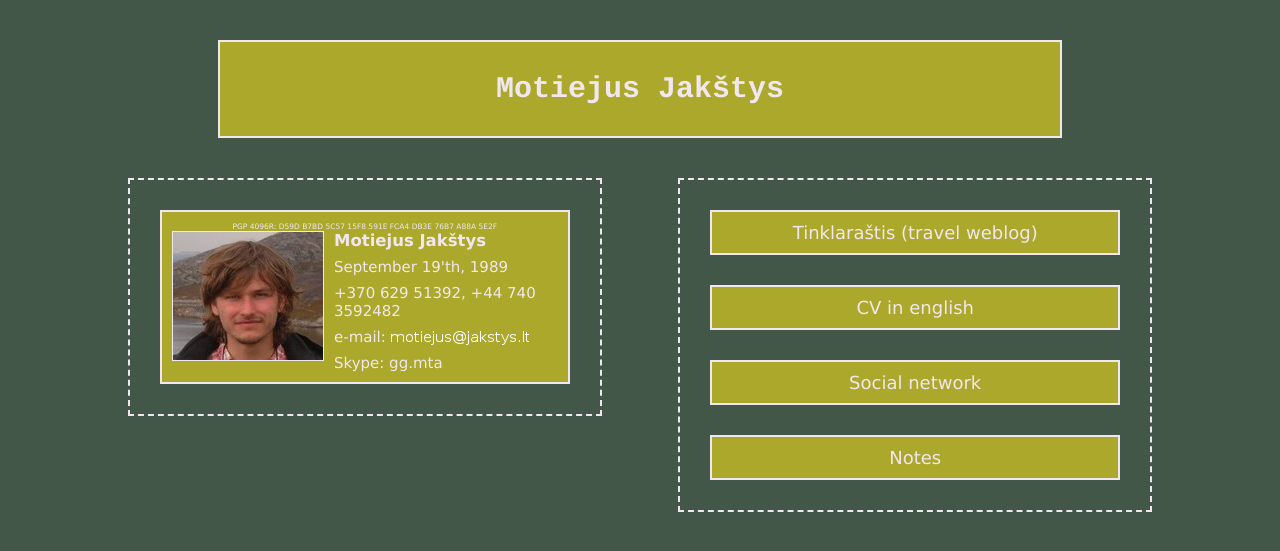
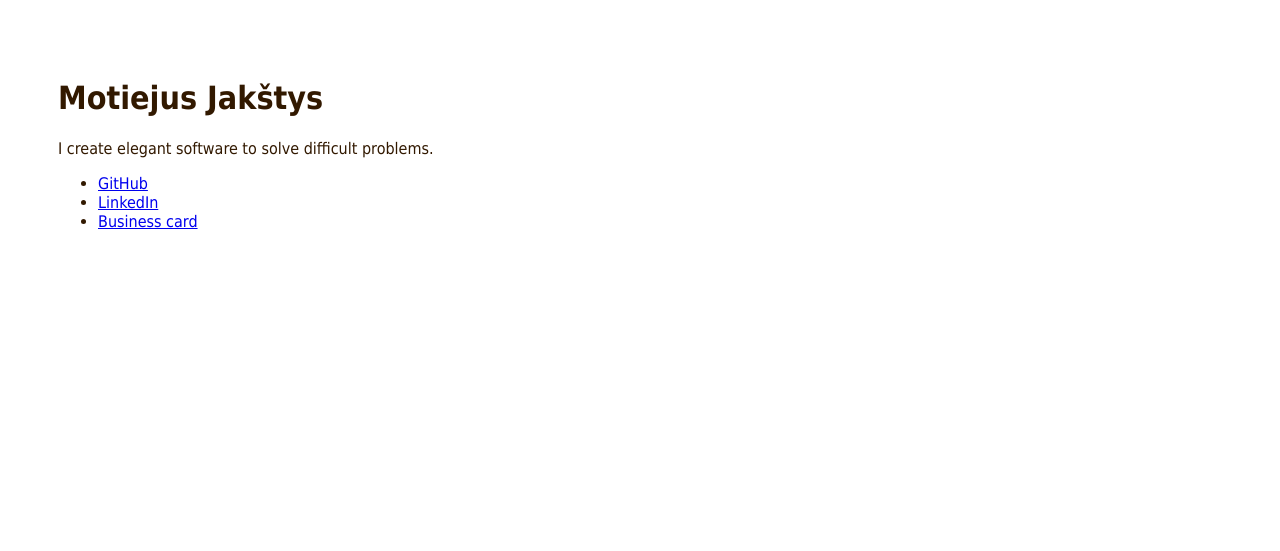
Before and after one commit to Motiejus/motiejus.github.com, a Jekyll site: the page index.html, which Jekyll copies as it is, in a window 1280 px wide. Shown: the top 551 px of the page. Built offline with Jekyll 4.4.1, drawn with Linux system fonts in a browser that asks for light colours.

Commit message:
Remake main page

```diff
--- a/index.html
+++ b/index.html
@@ -1,102 +1,41 @@
-<!DOCTYPE html PUBLIC "-//W3C//DTD XHTML 1.0 Transitional//EN" "http://www.w3.org/TR/xhtml1/DTD/xhtml1-transitional.dtd">
-<html xmlns="http://www.w3.org/1999/xhtml">
+<!DOCTYPE html>
+<html>
   <head>
-        <title>..:: Motiejus Jakštys ::..</title>
     <meta http-equiv="content-type" content="text/html; charset=utf-8" />
-        <meta name="description" content="Personal_Home_Page: CV, blog, and telephone number." />
-        <meta name="keywords" content="Motiejus Jakštys, Jakštys, Motiejus Jakstys, Jakstys, Rita Žiauberytė, Rita Ziauberyte, travel, kelionės, blog, weblog" />
-        <!-- Sorry, Rita ;) keyword above will be removed as soon as this website is first -->
-        <link rel="canonical" href="http://m.jakstys.lt/" />
+    <meta name="description"
+      content="I create elegant software to solve difficult problems" />
+    <meta name="keywords" content="Motiejus Jakštys, elegant software" />
+    <title>Motiejus Jakštys home page</title>
     <style type="text/css">
-
-            body,img,div,p,br,table,td,tr,ul,ol,li {
-                padding: 0; margin: 0; border: 0;
-                background-color: rgb(66, 87, 72);
-                font-family: Verdana, Tahoma, Helvetica, sans-serif;
-                font-size: 15px;
+      div#main { padding: 50px; }
+      div,ul {
+        font-family: "Ubuntu", Tahoma, sans-serif;
+        color: #321900;
       }
-            a,a:visited, a:hover, body,img,div,p,br,table,td,tr,ul,ol,li { color: rgb(241, 231, 240); }
-            a, a:visited { text-decoration: none; }
-
-            /* Workaround for MS IE 5.5 and earlier */
-            /* We want to make div#wrapper to be in the middle */
-            a:hover { text-decoration: underline; }
-            h1 { font-size: 2em; font-family: "Courier", serif; }
-            /*  ----------------------------------
-                Greeting (header)
-                ----------------------------------
-            */
-            div#first {
-                margin-top: 40px;
-                margin-bottom: 40px;
-                width: 80%;
-            }
-            .center { margin-left: auto; margin-right: auto; }
-            .tac { text-align: center; }
-            .tal { text-align: left; }
-
-            /*  ----------------------------------
-                Universal wrapper
-                ----------------------------------
-            */
-            ul#menu li, div.contents { border: 2px rgb(241, 231, 240) solid; padding: 10px; }
-
-            .orange, ul.orange li, ul#menu li  { background-color: rgb(171, 168, 43); }
-            .wrapped { border: 2px rgb(241, 231, 240) dashed; padding: 30px; width: 40%; }
-
-            /*  ----------------------------------
-                Menu of links
-                ----------------------------------
-            */
-            ul#menu, ul#cv_data { list-style-type: none; }
-            ul#menu li { margin-top: 30px; font-size: 1.2em; }
-            li.first { margin-top: 0 !important; }
-
-            /*  ----------------------------------
-                CV div (picture, list of stuff)
-                ----------------------------------
-            */
-            img#mo_face { margin-right: 10px; border: 1px rgb(241, 231, 240) solid; }
-            ul#cv_data li { margin-left: 20px; margin-top: 8px; }
-            img#email { position: relative; top: 3px; }
-
     </style>
   </head>
-    <body class="tac">
-        <div id="centeredwrapper" class="tac center" style="width: 80%">
-            <div id="first" class="orange tac center contents">
+  <body>
+    <div id="main">
       <h1>Motiejus Jakštys</h1>
-            </div>
-            <div class="wrapped" style="float: left">
-                <!--<div style="position: relative; top: -4px; left: 20px">Blah</div>-->
-                <div class="tal orange contents">
-                    <div class="tac orange" style="font-size: 0.5em">PGP 4096R: D59D B7BD 5C57 15F8 591E  FCA4 DB3E 76B7 A88A 5E2F</div>
-                    <div class="orange" style="float: left"> <!-- Place for a picture in left -->
-                        <a href="motiejus.jpg"><img id="mo_face" src="mo_face.jpg" alt="Motiejus face" /></a>
-                    </div>
-                    <ul class="orange" id="cv_data">
-                        <li class="first"><strong style="font-size: 1.1em">Motiejus Jakštys</strong></li>
-                        <li>September 19'th, 1989</li>
-                        <li>+370 629 51392, +44 740 3592482</li>
-                        <li>e-mail: <img src="my_email.png" alt="E-mail" class="orange" id="email" /></li>
-                        <li>Skype: gg.mta</li>
-                    </ul>
-                    <div class="orange" style="clear: both"></div>
-
-                </div>
-            </div>
-            <div class="wrapped" style="float: right">
-                <ul class="center" id="menu">
-                    <li class="first"><a href="blog/">Tinklaraštis (travel weblog)</a></li>
-                    <li><a href="cv/motiejus_jakstys-cv-en.pdf">CV in english</a></li>
-                    <li><a href="https://github.com/Motiejus/" rel="nofollow me">Social network</a></li>
-                    <li class="last"><a href="/tech/">Notes</a></li>
+      <p>I create elegant software to solve difficult problems.</p>
+      <ul>
+        <li><a href="https://github.com/Motiejus">GitHub</a></li>
+        <li>
+        <a href="http://www.linkedin.com/pub/motiejus-jak%C5%A1tys/19/26b/4a7">
+          LinkedIn
+        </a>
+        </li>
+        <li><a href="MotiejusJakstys80.pdf">Business card</a></li>
       </ul>
     </div>
-        </div>
+
     <script type="text/javascript">
-            var gaJsHost = (("https:" == document.location.protocol) ? "https://ssl." : "http://www.");
-            document.write(unescape("%3Cscript src='" + gaJsHost + "google-analytics.com/ga.js' type='text/javascript'%3E%3C/script%3E"));
+      var gaJsHost = (("https:" == document.location.protocol) ?
+          "https://ssl." : "http://www.");
+      document.write(unescape("%3Cscript src='" + gaJsHost +
+            "google-analytics.com/ga.js'" +
+            " type='text/javascript'%3E%3C/script%3E")
+          );
     </script>
     <script type="text/javascript">
         try{
```
Also changed, not shown: old/index.html (added, +108 -0 lines), techblog.html (deleted, +0 -20 lines), old/mo_face.jpg (renamed from mo_face.jpg), old/my_email.png (renamed from my_email.png), 7 other files. Lines whose indentation alone changed are shown as unchanged.
